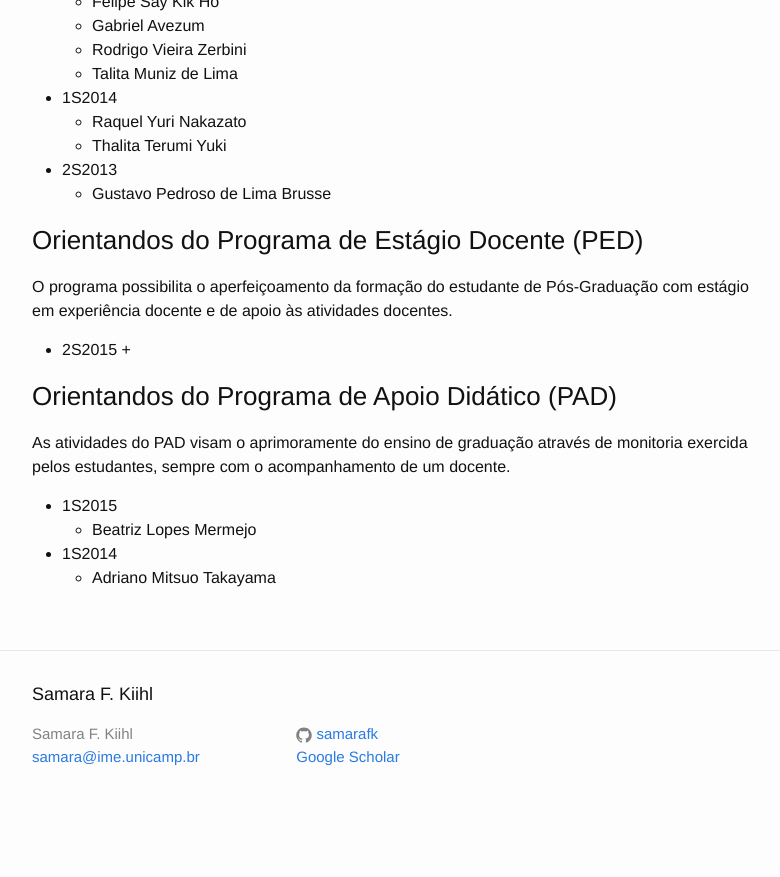
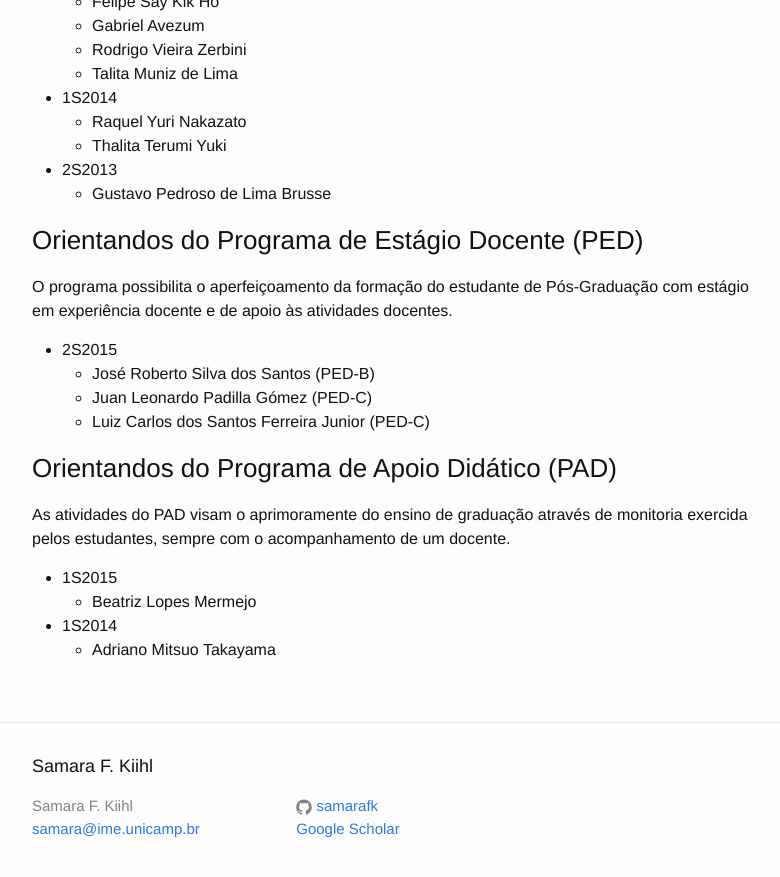
Before and after one commit to samarafk/samarafk.github.io, a Jekyll site: the page built from students.md, in a window 1280 px wide and 900 px high, scrolled down 1236 px. Shown: the top 877 px of the window, without its empty margins (238-1018 px from the left). Built offline with Jekyll 4.4.1, drawn with Linux system fonts in a browser that asks for light colours; before the commit the page ends 2064 px from its top, so only the background shows below that.

Commit message:
ped-B e C add

```diff
--- a/students.md
+++ b/students.md
@@ -66,7 +66,9 @@ Na disciplina ME710 o aluno de graduação em Estatística desenvolve assessoria
 O programa possibilita o aperfeiçoamento da formação do estudante de Pós-Graduação com estágio em experiência docente e de apoio às atividades docentes.
 
 * 2S2015
-   +
+   + José Roberto Silva dos Santos (PED-B)
+   + Juan Leonardo Padilla Gómez (PED-C)
+   + Luiz Carlos dos Santos Ferreira Junior (PED-C)
 
 
 ### Orientandos do Programa de Apoio Didático (PAD)
```
